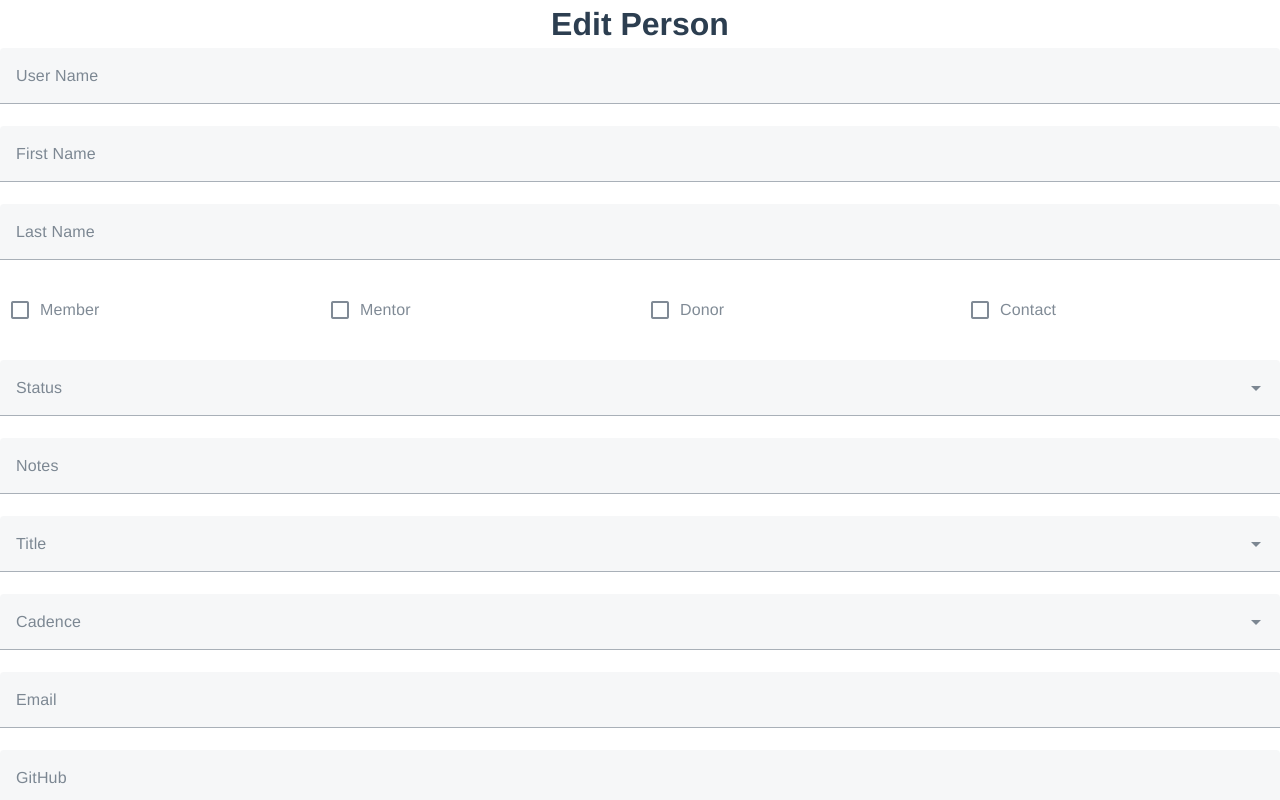
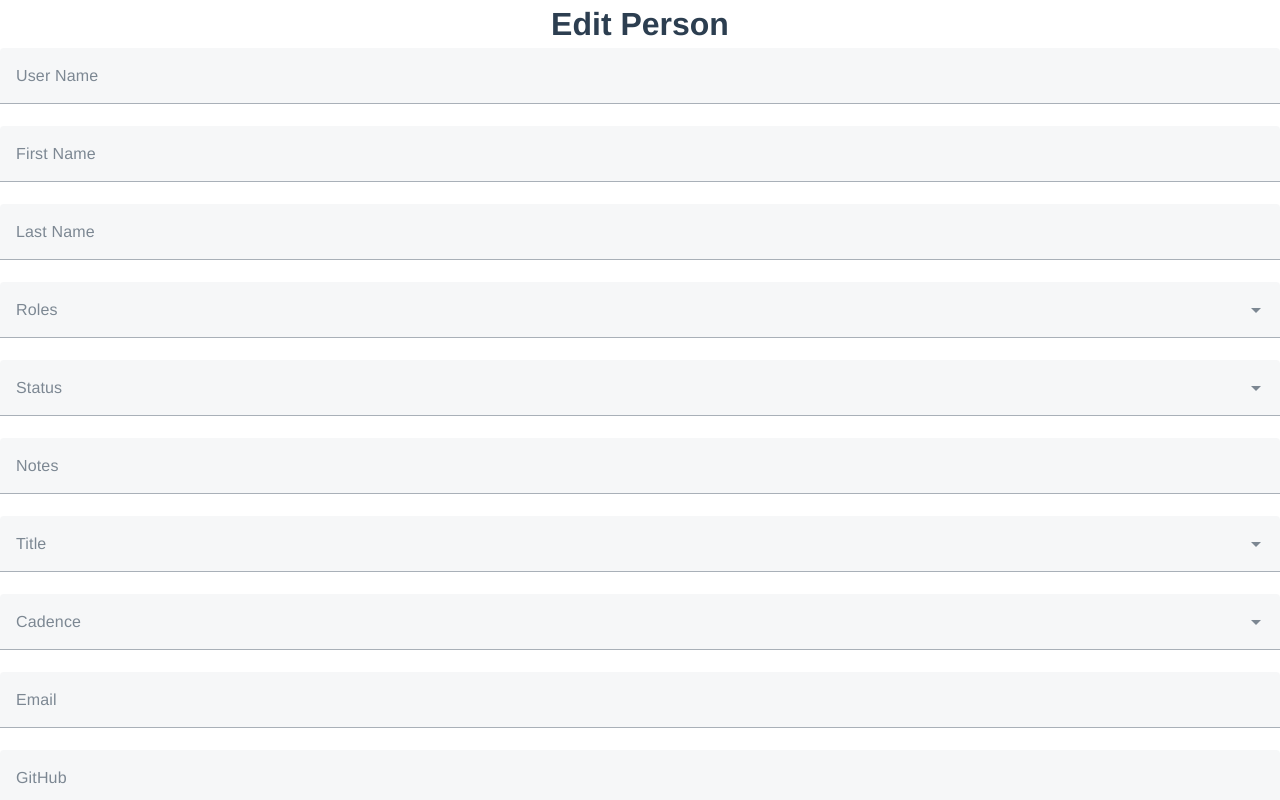
Before and after one commit to agile-learning-institute/mentorHub-person-ui, a Vue app: page /person/1 in a window 1280 px wide. Shown: the top 800 px of the page. Built offline with nearby package versions, Linux system fonts and the light colour scheme; no server answers.

Commit message:
Add multi-select pills for roles

```diff
--- a/src/components/EditPersonForm.vue
+++ b/src/components/EditPersonForm.vue
@@ -6,12 +6,8 @@
         <v-text-field label="User Name" @change="saveMe($event, 'userName')" v-model="person.userName" required></v-text-field>
         <v-text-field label="First Name" @change="saveMe($event, 'firstName')" v-model="person.firstName" required></v-text-field>
         <v-text-field label="Last Name" @change="saveMe($event, 'lastName')" v-model="person.lastName" required></v-text-field>
-        <div class="flex-container">
-          <v-checkbox class="flex-item" label="Member" @change="saveMe($event, 'member')" v-model="person.member"></v-checkbox>
-          <v-checkbox class="flex-item" label="Mentor" @change="saveMe($event, 'mentor')" v-model="person.mentor"></v-checkbox>
-          <v-checkbox class="flex-item" label="Donor" @change="saveMe($event, 'donor')" v-model="person.donor"></v-checkbox>
-          <v-checkbox class="flex-item" label="Contact" @change="saveMe($event, 'contact')" v-model="person.contact"></v-checkbox>
-        </div>
+
+        <v-select label="Roles" @update:model-value="saveMe($event, 'roles')" v-model="person.roles" :items="people.roles" clearable multiple></v-select>
         <v-select label="Status" @update:model-value="saveMe($event, 'status')" v-model="person.status" :items="people.status" clearable></v-select>
         <v-text-field label="Notes" @change="saveMe($event, 'description')" :rules="[rules.descriptionCount]" v-model="person.description"></v-text-field>
         <v-select label="Title" @update:model-value="saveMe($event, 'title')" v-model="person.title" :items="people.title" clearable></v-select>
@@ -38,6 +34,7 @@ export default {
     }),
     people() {
       return this.config.enums?.people ? {
+        roles: Object.keys(this.config.enums.people.roles),
         status: Object.keys(this.config.enums.people.status),
         title: Object.keys(this.config.enums.people.title),
         cadence: Object.keys(this.config.enums.people.cadence),
@@ -70,9 +67,8 @@ export default {
   },
   methods: {
     async saveMe(event, fieldName) {
-      const value = typeof event === 'string' ? event
+      const value = typeof event === 'string' || Array.isArray(event) ? event
         : event.name && event.ID ? event.ID
-        : event.target.type === 'checkbox' ? event.target.checked
         : event.target.value;
 
       try {
```
